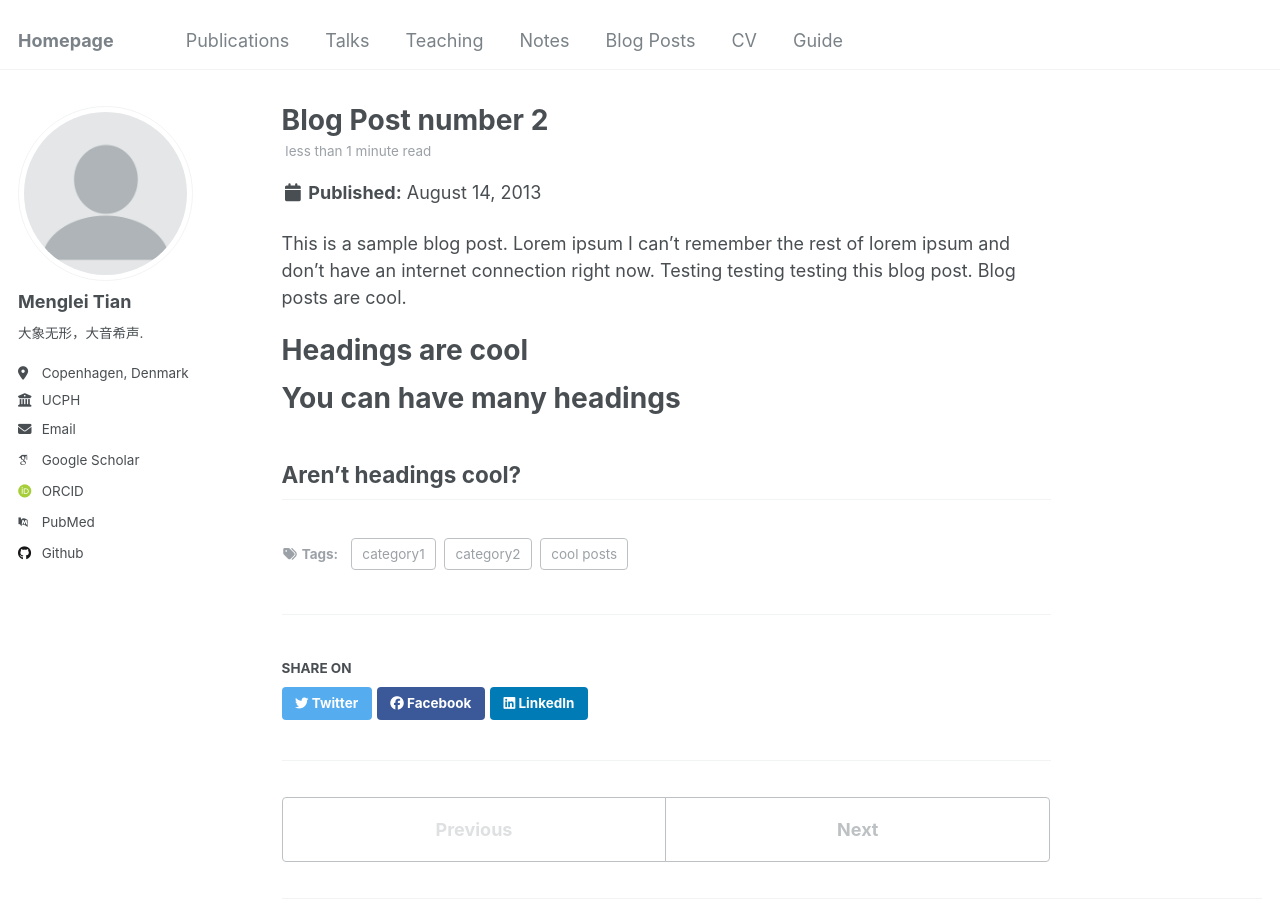
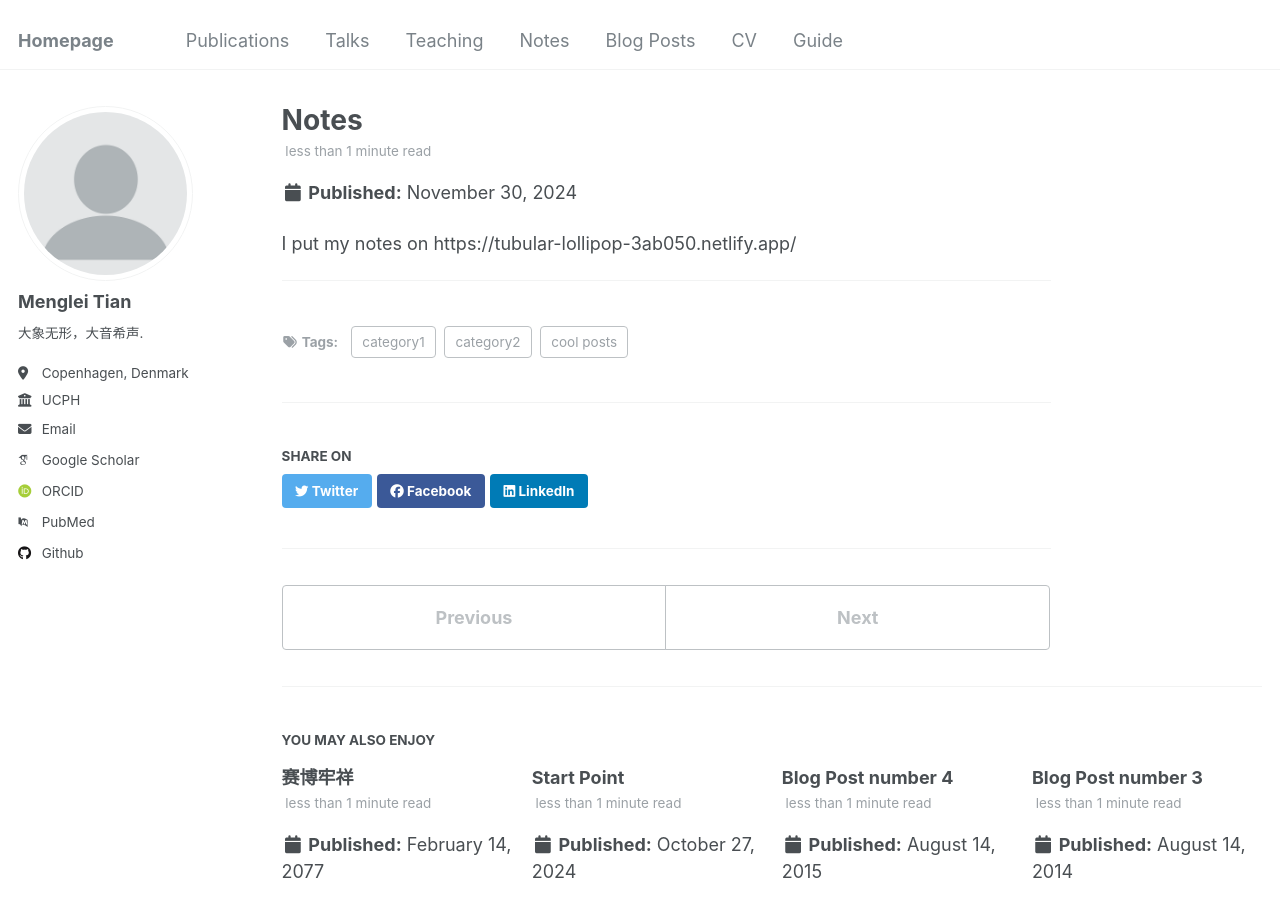
Before and after one commit to Corvus-coronoides/Menglei-Tian.github.io, a Jekyll site: the page built from _posts/2013-08-14-blog-post-2.md, in a window 1280 px wide and 900 px high. Built offline with Jekyll 4.4.1, drawn with Linux system fonts in a browser that asks for light colours; some web fonts are replaced.

Commit message:
Update 2013-08-14-blog-post-2.md

```diff
--- a/_posts/2013-08-14-blog-post-2.md
+++ b/_posts/2013-08-14-blog-post-2.md
@@ -1,6 +1,6 @@
 ---
-title: 'Blog Post number 2'
-date: 2013-08-14
+title: 'Notes'
+date: 2024-11-30
 permalink: /posts/2013/08/blog-post-2/
 tags:
   - cool posts
@@ -8,13 +8,7 @@ tags:
   - category2
 ---
 
-This is a sample blog post. Lorem ipsum I can't remember the rest of lorem ipsum and don't have an internet connection right now. Testing testing testing this blog post. Blog posts are cool.
+I put my notes on https://tubular-lollipop-3ab050.netlify.app/
 
-Headings are cool
-======
 
-You can have many headings
-======
-
-Aren't headings cool?
 ------
```
